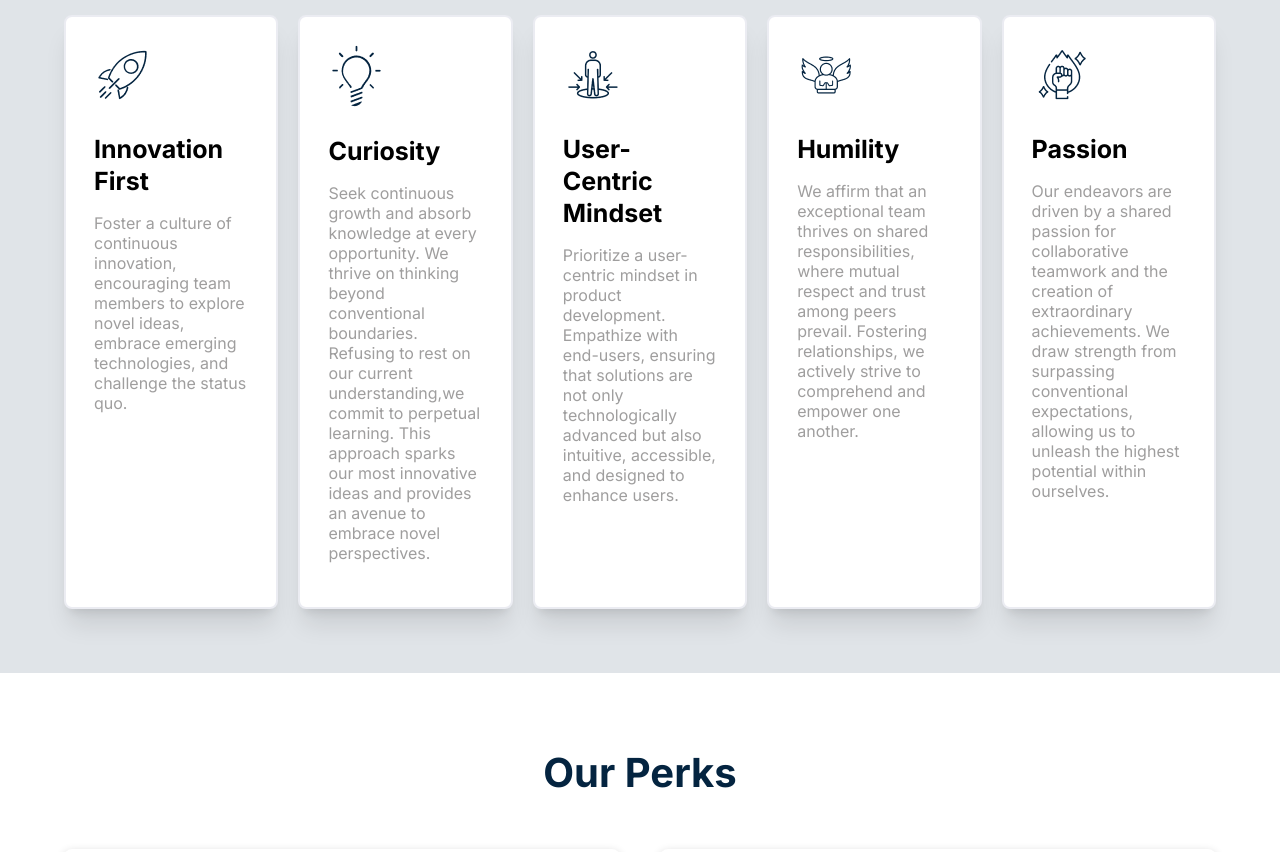
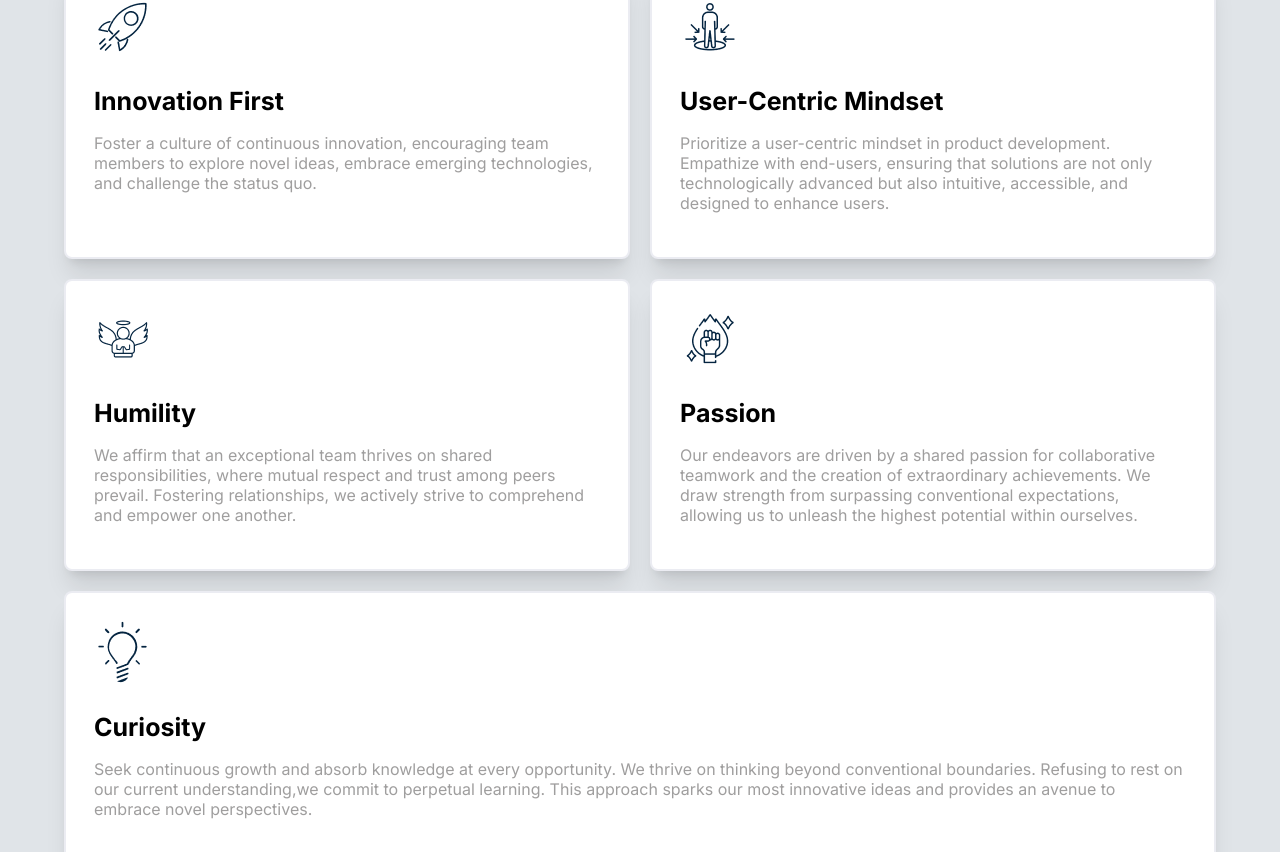
Before and after one commit to hussain3372/metricwise, a Next.js app: page /company/career in a window 1280 px wide. Shown: the part 1508-2360 px from the top of the page. Built offline with nearby package versions, Linux system fonts and the light colour scheme.

Commit message:
again bg

```diff
--- a/src/app/Products/Monitoring/Monitoring.jsx
+++ b/src/app/Products/Monitoring/Monitoring.jsx
@@ -5,7 +5,7 @@ const Monitoring = () => {
   return (
     <div>
       <div className="widthclass">
-        <div className="px-9 mt-10 md:mt-28">
+        <div className="px-9 mt-10 md:mt-20">
           {/* <div className="flex items-center">
             <h1 className="font-24 font-normal font-inter flex items-center gap-2">
               Metricwise
@@ -17,7 +17,7 @@ const Monitoring = () => {
           </div> */}
           <div className="grid md:grid-cols-2 items-center">
             <div>
-              <h1 className="font-26 font-inter font-bold leading-10">
+              <h1 className="font-36 font-inter font-bold leading-10">
                 Monitoring Hub
               </h1>
               <p className="font-24 font-normal font-inter leading-8 mt-8 mb-10 opacity-60">
@@ -47,7 +47,7 @@ const Monitoring = () => {
 
         <div>
           <div>
-            <div className="grid md:grid-cols-2 items-center md:gap-36 mt-20">
+            <div className="grid md:grid-cols-2 items-center md:gap-36 md:mt-20">
               <div className=" order-2 md:order-1">
                 <Image src="/mon1.png" width={690} height={717} alt="" />
               </div>
--- a/src/app/Products/Observability/Observability.jsx
+++ b/src/app/Products/Observability/Observability.jsx
@@ -5,7 +5,7 @@ const Monitoring = () => {
   return (
     <div>
       <div className="widthclass">
-        <div className="px-9 mt-10 md:mt-30">
+        <div className="px-9 mt-10 md:mt-20">
           {/* <div className="flex items-center">
             <h1 className="font-24 font-normal font-inter flex items-center gap-2">
               Metricwise
@@ -16,7 +16,7 @@ const Monitoring = () => {
           </div> */}
           <div className="grid md:grid-cols-2 items-center">
             <div>
-              <h1 className="font-26 font-inter font-bold leading-10">
+              <h1 className="font-36 font-inter font-bold leading-10">
                 Observability Hub
               </h1>
               <p className="font-24 font-normal font-inter leading-8 mt-8 mb-10 opacity-60">
@@ -40,7 +40,7 @@ const Monitoring = () => {
 
         <div>
           <div>
-            <div className="grid md:grid-cols-2 items-center md:gap-36 mt-20">
+            <div className="grid md:grid-cols-2 items-center md:gap-36 md:mt-20">
               <div className=" order-2 md:order-1">
               <Image src="/mon1.png" width={690} height={717} alt="" />
               </div>
--- a/src/app/company/career/Career.jsx
+++ b/src/app/company/career/Career.jsx
@@ -15,7 +15,7 @@ const Career = () => {
               </span>
             </h1>
           </div> */}
-          <div className="flex flex-col p-4 pt-10 md:pt-40 pb-10 md:pb-40 justify-center items-center m-auto text-black widthclass">
+          <div className="flex flex-col p-4 pt-10 md:pt-28 pb-10 md:pb-40 justify-center items-center m-auto text-black widthclass">
             <h1 className="font-24 font-inter font-normal leading-[32px] mb-4 opacity-60">
                 Careers
             </h1>
--- a/src/app/company/career/Team.jsx
+++ b/src/app/company/career/Team.jsx
@@ -2,7 +2,7 @@
 
 import React from "react";
 import Link from "next/link";
-import { careerapply, careerdata, careerperks } from "../../data/careerdata";
+import { careerapply, careerdata, careerperks, careerdatalast } from "../../data/careerdata";
 import Image from "next/image";
 
 const Team = () => {
@@ -79,11 +79,35 @@ const Team = () => {
             <h1 className="font-40 fon-inter font-bold textcolor leading-[72px] mb-5 md:mb-10">
               Our Values
             </h1>
-            <div className=" grid grid-cols-1 sm:grid-cols-2 lg:grid-cols-3 xl:grid-cols-5 gap-5 items-center">
+            <div className=" grid grid-cols-1 sm:grid-cols-2 lg:grid-cols-3 xl:grid-cols-2 gap-5">
               {careerdata.map((item, index) => (
                 <div
                   key={index}
-                  className="max-w-sm h-full rounded-lg border-2 border-[#EBECF2] flex flex-col justify-start items-start text-start p-7 bg-white shadow-xl"
+                  className=" h-full rounded-lg border-2 border-[#EBECF2] flex flex-col justify-start items-start text-start p-7 bg-white shadow-xl"
+                >
+                  <Image
+                    width={60}
+                    height={60}
+                    className=""
+                    src={item.icon}
+                    alt="Sunset in the mountains"
+                  />
+                  <div className="py-4">
+                    <div className="font-bold gont-inter font-36 leading-8 2xl:leading-10 mb-2 mt-3">
+                      {item.name}
+                    </div>
+                    <p className="text-[#9F9E9E] font-16 leading-5 mt-4">
+                      {item.para}
+                    </p>
+                  </div>
+                </div>
+              ))}
+            </div>
+            <div className=" grid grid-cols-1 mt-5">
+              {careerdatalast.map((item, index) => (
+                <div
+                  key={index}
+                  className=" h-full rounded-lg border-2 border-[#EBECF2] flex flex-col justify-start items-start text-start p-7 bg-white shadow-xl"
                 >
                   <Image
                     width={60}
@@ -147,12 +171,12 @@ const Team = () => {
 
       <div className="bg-[#0424401F] positionbg">
         <div className="widthclass">
-          <div className="p-5 md:p-16 flex-col flex justify-center items-center ">
+          <div className="px-5 pt-10 pb-8 flex-col flex justify-center items-center ">
             <h1 className="font-40 fon-inter font-bold textcolor leading-10 md:leading-[72px] text-center">
               List of Open Position
             </h1>
           </div>
-          <div className="p-3 md:p-16">
+          <div className="px-3 md:px-10 pb-10">
             {careerapply.map((apply, apple) => (
               <div
                 key={apple}
--- a/src/app/data/careerdata.js
+++ b/src/app/data/careerdata.js
@@ -3,11 +3,6 @@ export const careerdata = [
     icon: "/val1.png",
     name: "Innovation First",
     para: "Foster a culture of continuous innovation, encouraging team members to explore novel ideas, embrace emerging technologies, and challenge the status quo. ",
-  },
-  {
-    icon: "/val2.png",
-    name: "Curiosity",
-    para: "Seek continuous growth and absorb knowledge at every opportunity. We thrive on thinking beyond conventional boundaries. Refusing to rest on our current understanding,we commit to perpetual learning. This approach sparks our most innovative ideas and provides an avenue to embrace novel perspectives.",
   },
   {
     icon: "/val3.png",
@@ -23,6 +18,13 @@ export const careerdata = [
     icon: "/val5.png",
     name: "Passion",
     para: "Our endeavors are driven by a shared passion for collaborative teamwork and the creation of extraordinary achievements. We draw strength from surpassing conventional expectations, allowing us to unleash the highest potential within ourselves.",
+  },
+];
+export const careerdatalast = [
+  {
+    icon: "/val2.png",
+    name: "Curiosity",
+    para: "Seek continuous growth and absorb knowledge at every opportunity. We thrive on thinking beyond conventional boundaries. Refusing to rest on our current understanding,we commit to perpetual learning. This approach sparks our most innovative ideas and provides an avenue to embrace novel perspectives.",
   },
 ];
 
--- a/src/app/globals.css
+++ b/src/app/globals.css
@@ -81,9 +81,9 @@
   background-position: bottom left;
 }
 .dangerbgimg {
-  background-image: url(../../public/dangerbg.svg);
+  background-image: url(../../public/pricebg.png);
   background-size: 60%;
-  background-position: bottom right;
+  background-position: top right;
   background-repeat: no-repeat;
 }
 /* styles/globals.css */
@@ -257,8 +257,8 @@
   font-size: 20px;
 }
 .dangerbgimg {
-  background-image: url(../../public/dangerbg.svg);
-  background-size: 90%;
+  background-image: url(../../public/pricebg.png);
+  background-size: 70%;
   background-position: bottom right;
   background-repeat: no-repeat;
 }
--- a/src/app/recourses/FAQ/Faq.jsx
+++ b/src/app/recourses/FAQ/Faq.jsx
@@ -144,7 +144,7 @@ const Faq = () => {
       <div className="widthclass">
         <div>
           <div>
-            <div className="min-h-screen px-7 py-20">
+            <div className="px-7 py-20">
               <Head>
                 <title>FAQ - Metricwise</title>
               </Head>
```
Also changed, not shown: src/app/Products/Governance/Governance.jsx (+5 -5 lines), public/dangerbgimg.png (added).
